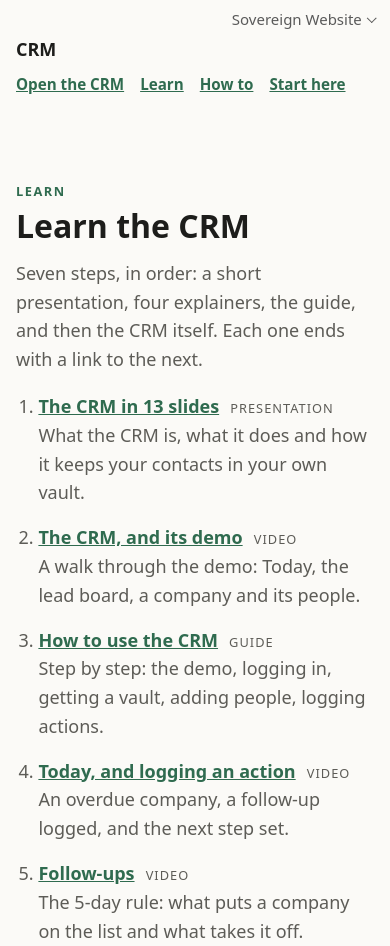
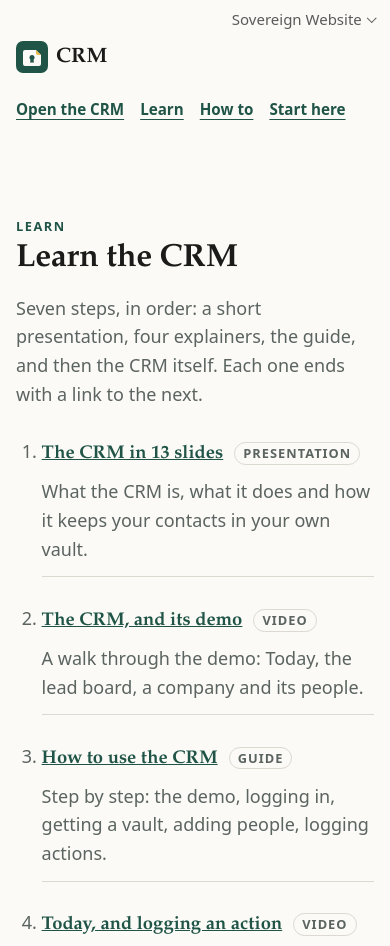
Before and after one commit to SovereignWebsite/Site__Tool__CRM, a plain HTML site: page site/learn/index.html in a window 390 px wide. Shown: the top 946 px of the page. Drawn offline with Linux system fonts and the light colour scheme.

Commit message:
CRM: The Day round 2, and the brand on the site's own pages (/, /start/, /how-to/, /learn/)
Design by a.crm.design: site-frame.css links after each page's inline style; the phone
vault pill reaches the edge. Source: AgentiCCells__Cell__Email work/crm.dev.a 9bd6ea5.

Agent: crm.dev.a@AgentiCCells.dinis
Co-Authored-By: Claude Opus 5.5 <noreply@anthropic.com>
Claude-Session: https://claude.ai/code/session_018yvwtNP466yYif3yWt3Ybr

```diff
--- /dev/null
+++ b/site/app/brand/site-frame.css
@@ -0,0 +1,36 @@
+/* The SovereignWeb.site CRM brand for the site's own pages (/, /learn/, /learn/videos/, /how-to/, /start/), on their existing frame.
+   For crm.dev.a: link it after the frame's inline <style> on each page, as <link rel="stylesheet" href="/app/brand/site-frame.css">
+   (copy this file to site/app/brand/), or paste it at the end of the frame's style. Class names unchanged.
+   a.crm.design, 24 Nov 2026. */
+:root { --bg: #fbfaf7; --fg: #1b1c1a; --muted: #5b6460; --accent: #1f5446; --line: #dcd9d0; --focus: #1a73c8;
+  --serif: ui-serif, Charter, "Bitstream Charter", "Iowan Old Style", "Palatino Linotype", Georgia, serif; }
+@media (prefers-color-scheme: dark) { :root { --bg: #121513; --fg: #e9ece6; --muted: #a3aca7; --accent: #7cc4ab; --line: #303733; --focus: #8ec5ff; } }
+:focus-visible { outline: 3px solid var(--focus); outline-offset: 2px; }
+h1, h2 { font-family: var(--serif); }
+h1 { letter-spacing: -.01em; }
+.mark { color: var(--accent); }
+
+/* The header: the mark before the name, as in the app. */
+.top .name { display: inline-flex; align-items: center; gap: 8px; min-height: 44px; font-family: var(--serif); font-size: 1.3rem; font-weight: 700; }
+.top .name::before { content: ""; width: 32px; height: 32px; background: url(/app/brand/mark.svg) center / contain no-repeat; }
+/* The explainers' header (.sws-top, a.crm.studio's markup): the same mark and targets. */
+.sws-top a { display: inline-flex; align-items: center; min-height: 44px; }
+.sws-top > a:first-child { gap: 8px; font-family: var(--serif); font-size: 1.3rem; }
+.sws-top > a:first-child::before { content: ""; width: 32px; height: 32px; background: url(/app/brand/mark.svg) center / contain no-repeat; }
+.own a { display: inline-flex; align-items: center; min-height: 44px; text-underline-offset: 4px; }
+
+/* The learning path: each step a ruled line; the next step a clear button. */
+.path { padding-left: 1.6rem; }
+.path li { padding: .4rem 0 .8rem; border-bottom: 1px solid var(--line); }
+.path li > a { font-family: var(--serif); font-size: 1.15rem; display: inline-flex; align-items: center; min-height: 44px; }
+.path .kind { display: inline-block; padding: 0 .5rem; border: 1px solid var(--line); border-radius: 999px; font-weight: 700; }
+.start, .learn-nav .learn-next { display: inline-flex; align-items: center; min-height: 44px; background: var(--accent); color: var(--bg); border-radius: 8px; }
+.learn-nav { border-radius: 10px; }
+.learn-nav a { display: inline-flex; align-items: center; min-height: 44px; }
+
+/* Phone: 44 px targets for every link outside running text. */
+@media (max-width: 640px) {
+  .skip { min-height: 44px; display: inline-flex; align-items: center; }
+  .own { gap: .25rem 1rem; flex-wrap: wrap; }
+  .site-links a, footer a { display: inline-flex; align-items: center; min-height: 44px; }
+}
--- a/site/app/style.css
+++ b/site/app/style.css
@@ -180,7 +180,7 @@ button.quiet { border: 2px solid var(--accent); }
 }
 
 /* On a phone the vault pill stays on the first row, top right; the name button moves below it. */
-@media (max-width: 640px) { .bar { row-gap: 6px; } #mode { order: 2; margin-left: auto; } #me { order: 6; margin-left: 0; } .bar nav { order: 7; } }
+@media (max-width: 640px) { .bar { row-gap: 6px; } .bar #mode, .bar #me + #mode { order: 2; margin-left: auto; } .bar #me { order: 6; margin-left: 0; } .bar nav { order: 7; } }
 
 /* 2. On a phone the why label sits at the start of the line, not centred. */
 @media (max-width: 640px) { .card > .card-why { justify-content: flex-start; } }
--- a/site/learn/index.html
+++ b/site/learn/index.html
@@ -67,6 +67,7 @@ code{font-size:.9em}main a,main code{overflow-wrap:anywhere}
 .learn-nav .learn-next{margin-left:auto;background:var(--accent);color:var(--bg);padding:.55rem 1rem;border-radius:999px;text-decoration:none}
 .learn-nav .learn-prev{flex-basis:100%;order:3;font-weight:400}
 </style><style>.path{padding-left:1.4rem}.path li{margin:1rem 0}.path .kind{font-size:.8rem;text-transform:uppercase;letter-spacing:.08em;color:var(--muted);margin-left:.4rem}.path .about{color:var(--muted)}.start{display:inline-block;background:var(--accent);color:var(--bg);font-weight:600;padding:.6rem 1.1rem;border-radius:999px;text-decoration:none}</style>
+<link rel="stylesheet" href="/app/brand/site-frame.css">
 </head>
 <body>
 <a class="skip" href="#main">Skip to content</a>
```
Also changed, not shown: site/how-to/index.html (+1 -0 lines), site/index.html (+1 -0 lines), site/learn/overview/index.html (+1 -0 lines), site/start/index.html (+1 -0 lines).
